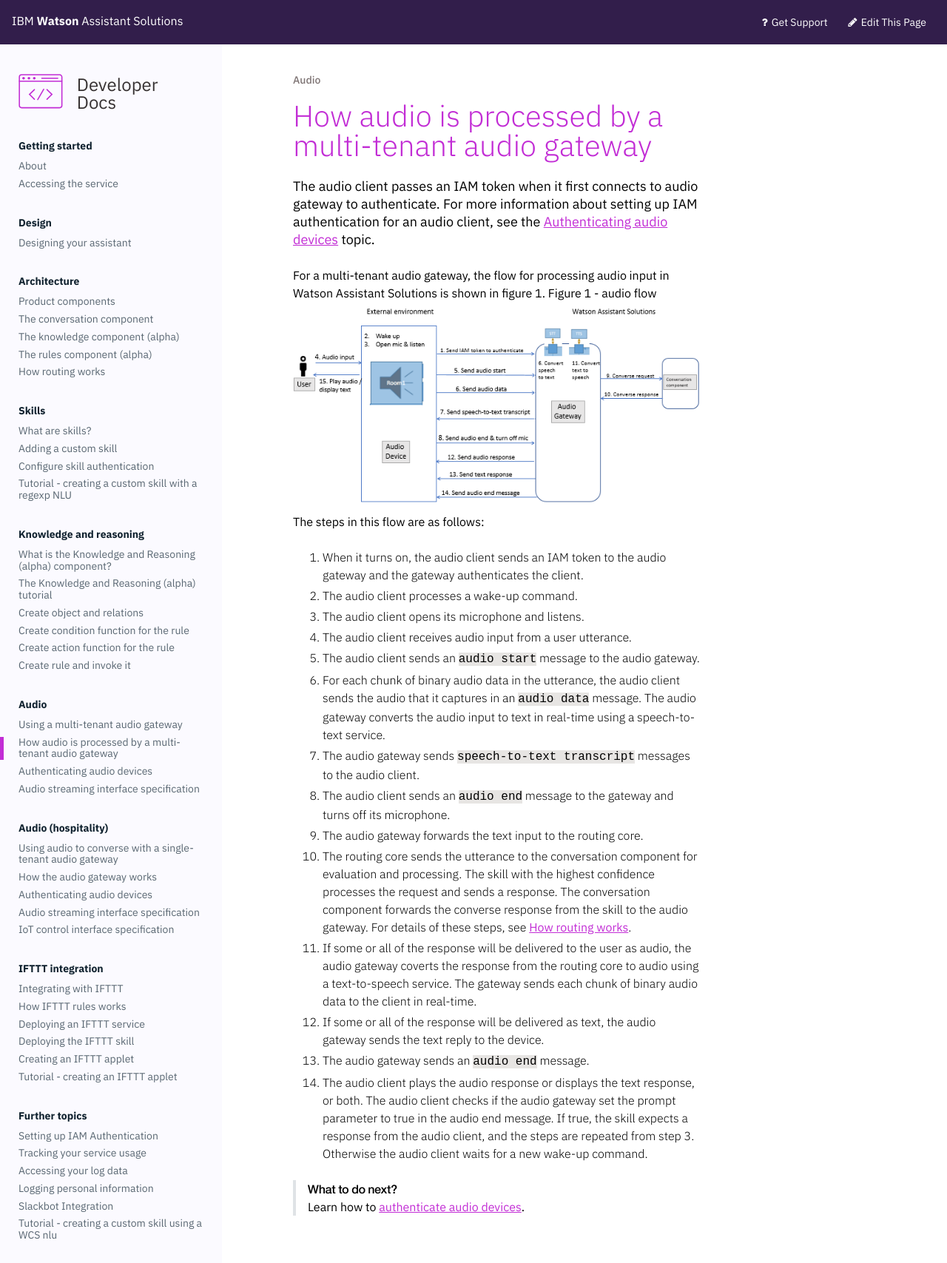
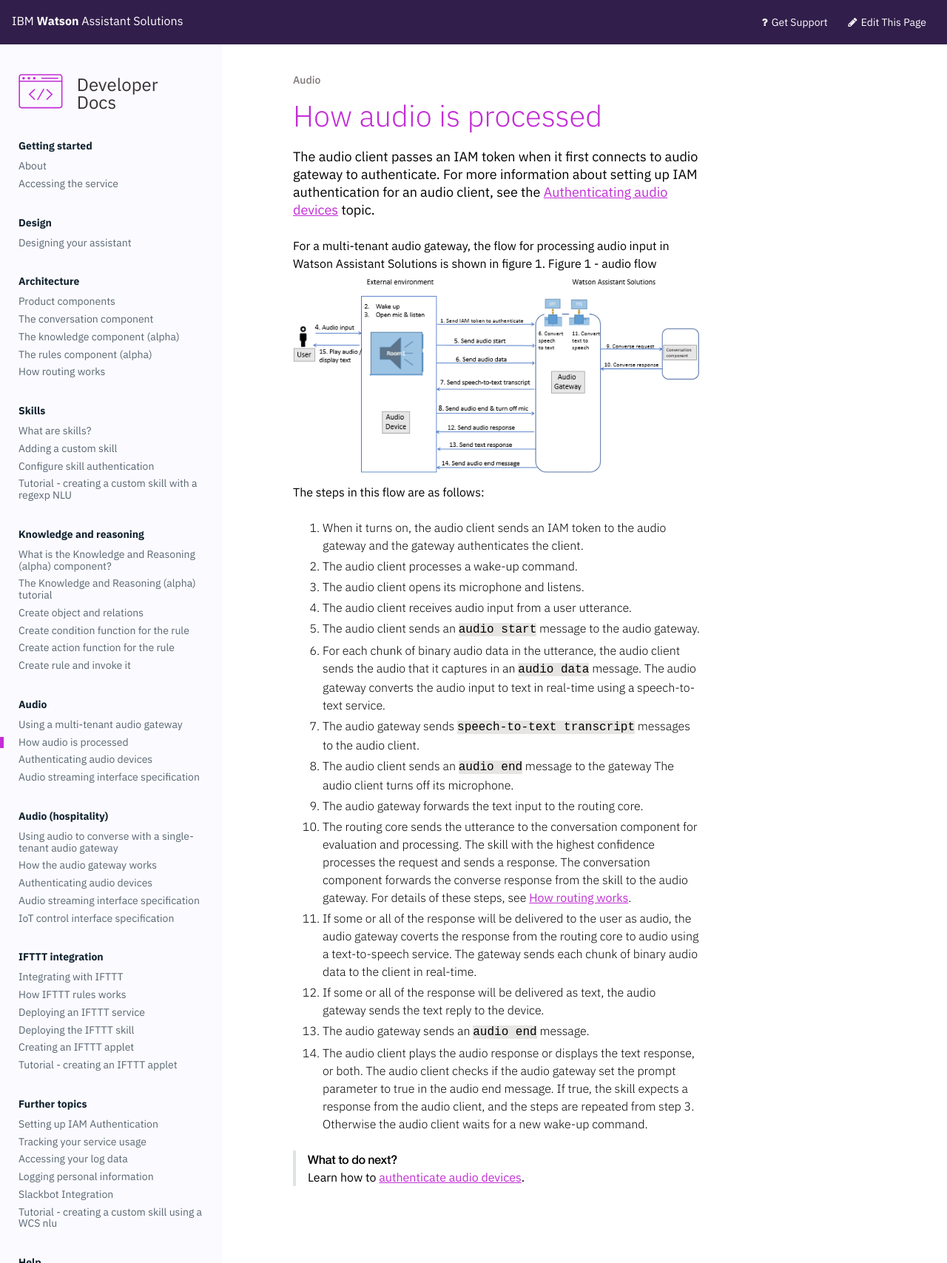
Before and after one commit to Watson-Personal-Assistant/developer, a Jekyll site: the page built from _content/audio/how_it_works_audio.md, in a window 1280 px wide. Shown: the whole page at 74% size. Built offline with Jekyll 4.4.1, drawn with Linux system fonts in a browser that asks for light colours.

Commit message:
Update how_it_works_audio.md
Formatting changes

```diff
--- a/_content/audio/how_it_works_audio.md
+++ b/_content/audio/how_it_works_audio.md
@@ -1,5 +1,5 @@
 ---
-title: How audio is processed by a multi-tenant audio gateway
+title: How audio is processed
 weight: 10
 ---
 The audio client passes an IAM token when it first connects to audio gateway to authenticate. For more information about setting up IAM authentication for an audio client, see the [Authenticating audio devices]({{site.baseurl}}/audio/audio_authentication/) topic.
@@ -9,19 +9,19 @@
 ![audio flow]({{site.baseurl}}/audio/flow.PNG)<br/>
 The steps in this flow are as follows:
 1. When it turns on, the audio client sends an IAM token to the audio gateway and the gateway authenticates the client.
-1. The audio client processes a wake-up command.
-2. The audio client opens its microphone and listens.
-3. The audio client receives audio input from a user utterance.
-4. The audio client sends an `audio start` message to the audio gateway.
-5. For each chunk of binary audio data in the utterance, the audio client sends the audio that it captures in an `audio data` message. The audio gateway converts the audio input to text in real-time using a speech-to-text service.
-6. The audio gateway sends `speech-to-text transcript` messages to the audio client.
-7. The audio client sends an `audio end` message to the gateway and turns off its microphone.
+2. The audio client processes a wake-up command.
+3. The audio client opens its microphone and listens.
+4. The audio client receives audio input from a user utterance.
+5. The audio client sends an `audio start` message to the audio gateway.
+6. For each chunk of binary audio data in the utterance, the audio client sends the audio that it captures in an `audio data` message. The audio gateway converts the audio input to text in real-time using a speech-to-text service.
+7. The audio gateway sends `speech-to-text transcript` messages to the audio client.
+8. The audio client sends an `audio end` message to the gateway The audio client turns off its microphone.
 9. The audio gateway forwards the text input to the routing core.
 10. The routing core sends the utterance to the conversation component for evaluation and processing. The skill with the highest confidence processes the request and sends a response. The conversation component forwards the converse response from the skill to the audio gateway. For details of these steps, see [How routing works]({{site.baseurl}}/understand-service/how_it_works/).
-11. If some or all of the response will be delivered to the user as audio, the audio gateway coverts the response from the routing core to audio using a text-to-speech service.  The gateway sends each chunk of binary audio data to the client in real-time.
-12. If some or all of the response will be delivered as text, the audio gateway sends the text reply to the device.
-13. The audio gateway sends an `audio end` message.
-14. The audio client plays the audio response or displays the text response, or both. The audio client checks if the audio gateway set the prompt parameter to true in the audio end message. If true, the skill expects a response from the audio client, and the steps are repeated from step 3.  Otherwise the audio client waits for a new wake-up command.
+12. If some or all of the response will be delivered to the user as audio, the audio gateway coverts the response from the routing core to audio using a text-to-speech service.  The gateway sends each chunk of binary audio data to the client in real-time.
+13. If some or all of the response will be delivered as text, the audio gateway sends the text reply to the device.
+14. The audio gateway sends an `audio end` message.
+15. The audio client plays the audio response or displays the text response, or both. The audio client checks if the audio gateway set the prompt parameter to true in the audio end message. If true, the skill expects a response from the audio client, and the steps are repeated from step 3.  Otherwise the audio client waits for a new wake-up command.
 
 > **What to do next?**<br/>
 Learn how to [authenticate audio devices]({{site.baseurl}}/audio/audio_authentication/).
```
